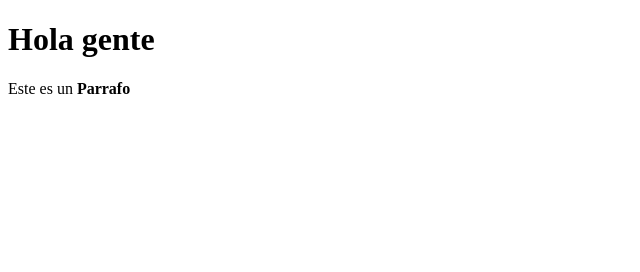
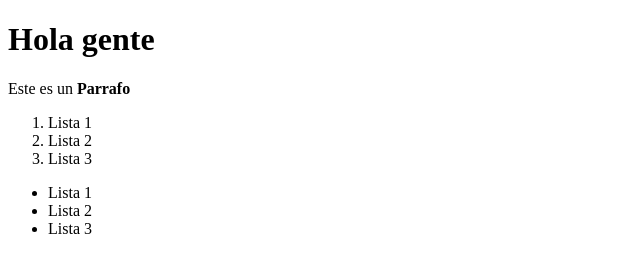
Before and after one commit to bryanribero/practicando-javascript, a website: page html/index.html in a window 1280 px wide. Shown: the whole page, without its empty margins (0-640 px from the left). Drawn offline with Linux system fonts and the light colour scheme.

Commit message:
Creando listas ordenadas y desordenadas

```diff
--- a/html/index.html
+++ b/html/index.html
@@ -8,7 +8,21 @@
   <body>
     <!-- <H1> es la etiqueta y todo el contenido en conjunto con la etiqueta le llamamos elemento -->
     <h1>Hola gente</h1>
+
     <!-- Se pueden anidar elementos dentro de un elemento -->
     <p>Este es un <strong>Parrafo</strong></p>
+
+    <!-- Listas Ordenadas y Listas Desordenadas -->
+    <ol>
+      <li>Lista 1</li>
+      <li>Lista 2</li>
+      <li>Lista 3</li>
+    </ol>
+
+    <ul>
+      <li>Lista 1</li>
+      <li>Lista 2</li>
+      <li>Lista 3</li>
+    </ul>
   </body>
 </html>
```
